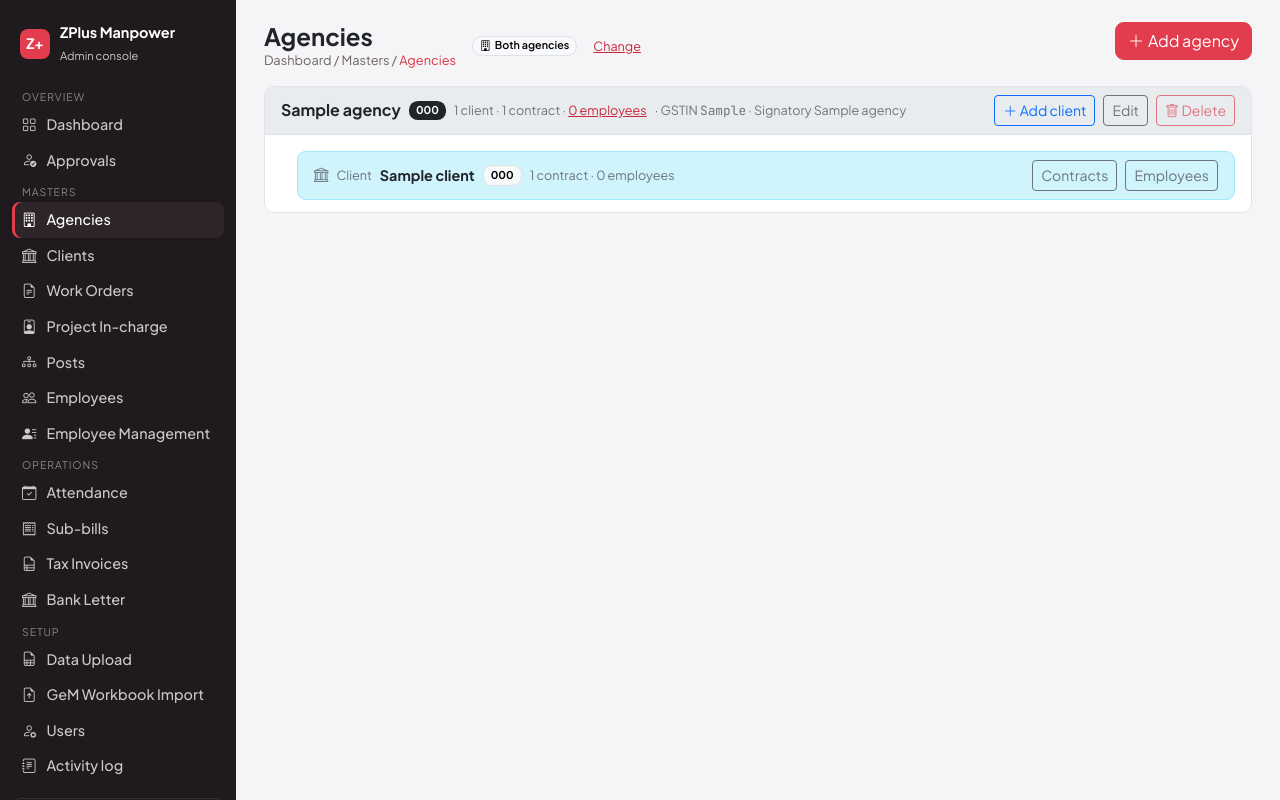
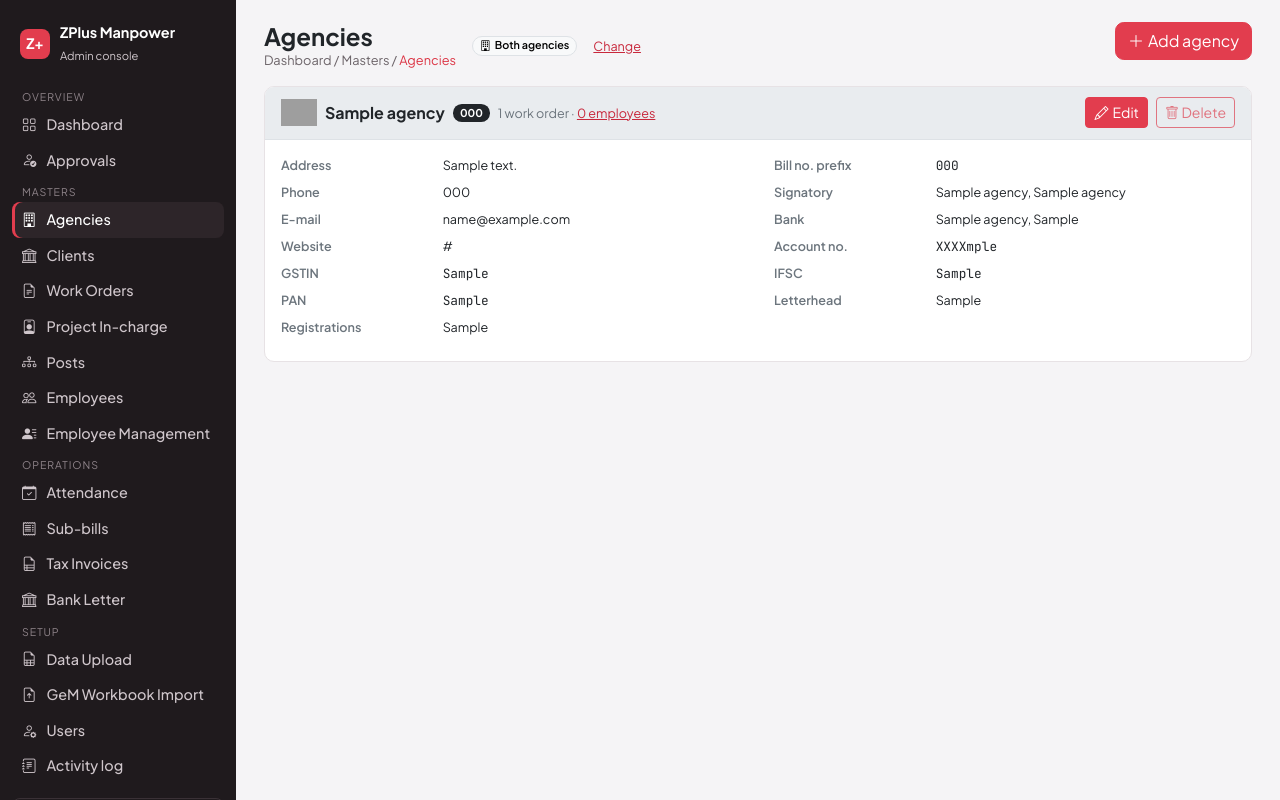
Before and after one commit to EPFRAGHU/zplus, a Laravel app: page /agencies in a window 1280 px wide. Run offline with Laravel 12, Linux system fonts and the light colour scheme; a user stored in the database is signed in; data comes from the database, SQL or seed files in the repository; tables that the repository leaves empty hold one stand-in row (values such as "Sample post"); grey boxes are pictures that could not be loaded.

Commit message:
feat: agency details page, projects on work orders, short project name

```diff
--- a/app/Http/Controllers/AgencyController.php
+++ b/app/Http/Controllers/AgencyController.php
@@ -18,8 +18,7 @@ class AgencyController extends Controller
     public function index(): View
     {
         return view('agencies.index', ['agencies' => Agency::query()
-            ->with(['clients' => fn ($q) => $q->withCount(['contracts', 'employees' => fn ($e) => $e->whereIn('status', ['active', 'notice'])])->orderBy('name')])
-            ->withCount(['contracts', 'clients', 'employees' => fn ($q) => $q->whereIn('status', ['active', 'notice'])])
+            ->withCount(['contracts', 'employees' => fn ($q) => $q->whereIn('status', ['active', 'notice'])])
             ->orderBy('name')->get()]);
     }
 
--- a/app/Http/Controllers/GemContractController.php
+++ b/app/Http/Controllers/GemContractController.php
@@ -18,7 +18,7 @@ class GemContractController extends Controller
     public function index(Request $request): View
     {
         $contracts = GemContract::query()
-            ->with(['agency', 'client', 'projects.posts' => fn ($q) => $q->withCount('activeEmployees')])
+            ->with(['agency', 'client', 'projects.incharge', 'projects.posts' => fn ($q) => $q->withCount('activeEmployees')])
             ->when($request->integer('agency'), fn ($q, $id) => $q->where('agency_id', $id))
             ->when($request->integer('client'), fn ($q, $id) => $q->where('client_id', $id))
             ->when($request->string('q')->trim()->value(), fn ($q, $s) => $q->where(fn ($w) => $w
--- a/app/Http/Controllers/ProjectController.php
+++ b/app/Http/Controllers/ProjectController.php
@@ -79,7 +79,7 @@ class ProjectController extends Controller
             'pi_name' => ['nullable', 'string', 'max:255'],
             'pi_designation' => ['nullable', 'string', 'max:255'],
             'location' => ['nullable', 'string', 'max:255'],
-        ]);
+        ], [], ['code' => 'short project name']);
         $data['code'] = strtoupper($data['code']);
         $data = \App\Support\PiAllotment::syncNames($data);
         $data['saturday_off'] = $request->boolean('saturday_off');
--- a/app/Services/MasterImport/ProjectSheet.php
+++ b/app/Services/MasterImport/ProjectSheet.php
@@ -32,7 +32,7 @@ final class ProjectSheet extends MasterSheet
     {
         return [
             new Column('contract_no', 'GeM contract no.', true, 'text', null, 'Must already be in the app (GeM contracts).', 'GEMC-511687731718030', 26, asText: true, identifies: true),
-            new Column('code', 'Project code', true, help: 'Short code used in bill numbers, e.g. MPH. Letters and digits only.', example: 'MPH', width: 12, identifies: true),
+            new Column('code', 'Project code', true, help: 'Short project name, used in sub-bill numbers and appointment letters, e.g. MPH. Letters and digits only.', example: 'MPH', width: 12, identifies: true),
             new Column('name', 'Project name', true, example: 'MPH', width: 22),
             new Column('title', 'Full title', help: 'Printed on the covering letter', example: 'MPH Academic Programme', width: 36),
             new Column('pi_name', 'PI name', example: 'Dr. S. Kanungo', width: 20),
--- a/config/releases.php
+++ b/config/releases.php
@@ -12,6 +12,13 @@ return [
     'timezone' => 'Asia/Kolkata',      // release times are Indian Standard Time
 
     'releases' => [
+        ['version' => '2.19.0', 'date' => '2026-11-21 13:00', 'title' => 'Agencies page, projects on work orders, short project name', 'type' => 'feature', 'notes' => [
+            'Agencies page shows each agency\'s full details (address, contacts, GSTIN, PAN, registrations, signatory, bank, bill prefix) with an Edit button; client names and Add client removed',
+            'Work orders list shows each work order\'s projects (short name, project name, Project In-charge, posts filled) instead of the client',
+            '"Code" of a project is now called "Short project name" (used in sub-bill numbers and appointment letters)',
+            'Clients no longer need a bill code; one is filled in automatically',
+            'No bill amount, number or data changes',
+        ]],
         ['version' => '2.18.1', 'date' => '2026-11-18 23:55', 'title' => 'Error pages, health check and icon', 'type' => 'fix', 'notes' => [
             'Error pages (not found, not allowed, page expired, too many attempts, something went wrong, maintenance) now match the app\'s design and never show technical details',
             'New /health address for Coolify and uptime monitors; it also checks that the database answers',
--- a/resources/views/agencies/index.blade.php
+++ b/resources/views/agencies/index.blade.php
@@ -1,32 +1,46 @@
 <x-layouts.app title="Agencies" crumb="Masters / <span class='text-danger'>Agencies</span>">
   <x-slot:actions>@can('add-agency')<a class="btn btn-primary" href="{{ route('agencies.create') }}"><i class="bi bi-plus-lg me-1"></i>Add agency</a>@endcan</x-slot:actions>
+  @php($line = fn ($v) => filled($v) ? $v : '—')
   @forelse ($agencies as $a)
-    <div class="z-card mb-3">
+    <div class="z-card mb-3" id="agency-{{ $a->id }}">
       <div class="d-flex align-items-center gap-2 flex-wrap px-3 py-2 rounded-top bg-body-secondary border-bottom">
+        @if($a->logo_path)<img src="{{ route('agencies.logo', $a) }}" alt="" style="width:36px;height:36px;object-fit:contain">@endif
         <b class="fs-6">{{ $a->name }}</b> <span class="badge text-bg-dark">{{ $a->code }}</span>
-        <span class="small text-secondary">{{ $a->clients_count }} {{ \Illuminate\Support\Str::plural('client', $a->clients_count) }} · {{ $a->contracts_count }} {{ \Illuminate\Support\Str::plural('contract', $a->contracts_count) }} ·
+        <span class="small text-secondary">{{ $a->contracts_count }} {{ \Illuminate\Support\Str::plural('work order', $a->contracts_count) }} ·
           <a href="{{ route('employees.index', ['agency' => $a->id]) }}">{{ $a->employees_count }} {{ \Illuminate\Support\Str::plural('employee', $a->employees_count) }}</a></span>
-        <span class="small text-secondary">· GSTIN <span class="mono">{{ $a->gstin ?? '—' }}</span> · Signatory {{ $a->signatory_name ?? '—' }}</span>
         @can('manage-masters')
           <div class="ms-auto d-flex gap-2">
-            <a class="btn btn-sm btn-outline-primary" href="{{ route('clients.create', ['agency' => $a->id]) }}"><i class="bi bi-plus-lg"></i> Add client</a>
-            <a class="btn btn-sm btn-outline-secondary" href="{{ route('agencies.edit', $a) }}">Edit</a>
+            <a class="btn btn-sm btn-primary" href="{{ route('agencies.edit', $a) }}"><i class="bi bi-pencil me-1"></i>Edit</a>
             @can('show-delete')<x-delete-button :action="route('agencies.destroy', $a)" :blocked="\App\Support\SafeDelete::agency($a)" :confirm="'Delete agency '.$a->name.'? It has no clients, staff, bills or logins.'" />@endcan
           </div>
         @endcan
       </div>
-      <div class="p-3 pb-1">
-        @forelse($a->clients as $c)
-          <x-client-block :client="$c" :meta="$c->contracts_count.' '.\Illuminate\Support\Str::plural('contract', $c->contracts_count).' · '.$c->employees_count.' '.\Illuminate\Support\Str::plural('employee', $c->employees_count)">
-            <a class="btn btn-sm btn-outline-secondary" href="{{ route('contracts.index', ['agency' => $a->id, 'client' => $c->id]) }}">Contracts</a>
-            <a class="btn btn-sm btn-outline-secondary" href="{{ route('employees.index', ['agency' => $a->id, 'client' => $c->id]) }}">Employees</a>
-          </x-client-block>
-        @empty
-          <p class="small text-secondary mb-2">No clients yet. Use <b>Add client</b> to add the first one.</p>
-        @endforelse
+      <div class="row g-0">
+        <div class="col-lg-6 p-3">
+          <dl class="row small mb-0">
+            <dt class="col-sm-4 text-secondary fw-semibold">Address</dt><dd class="col-sm-8" style="white-space:pre-line">{{ $line($a->address) }}</dd>
+            <dt class="col-sm-4 text-secondary fw-semibold">Phone</dt><dd class="col-sm-8">{{ $line($a->phones ?: $a->phone) }}</dd>
+            <dt class="col-sm-4 text-secondary fw-semibold">E-mail</dt><dd class="col-sm-8">{{ $line($a->email) }}</dd>
+            <dt class="col-sm-4 text-secondary fw-semibold">Website</dt><dd class="col-sm-8">{{ $line($a->website) }}</dd>
+            <dt class="col-sm-4 text-secondary fw-semibold">GSTIN</dt><dd class="col-sm-8 mono">{{ $line($a->gstin) }}</dd>
+            <dt class="col-sm-4 text-secondary fw-semibold">PAN</dt><dd class="col-sm-8 mono">{{ $line($a->pan) }}</dd>
+            <dt class="col-sm-4 text-secondary fw-semibold">Registrations</dt><dd class="col-sm-8" style="white-space:pre-line">{{ $line($a->registrations) }}</dd>
+          </dl>
+        </div>
+        <div class="col-lg-6 p-3 border-start-lg">
+          <dl class="row small mb-0">
+            <dt class="col-sm-4 text-secondary fw-semibold">Bill no. prefix</dt><dd class="col-sm-8 mono">{{ $a->numberPrefix() }}</dd>
+            <dt class="col-sm-4 text-secondary fw-semibold">Signatory</dt><dd class="col-sm-8">{{ $line(trim($a->signatory_name.($a->signatory_title ? ', '.$a->signatory_title : ''), ', ')) }}</dd>
+            <dt class="col-sm-4 text-secondary fw-semibold">Bank</dt><dd class="col-sm-8">{{ $line(trim($a->bank_name.($a->bank_branch ? ', '.$a->bank_branch : ''), ', ')) }}</dd>
+            <dt class="col-sm-4 text-secondary fw-semibold">Account no.</dt><dd class="col-sm-8 mono">{{ $a->bank_account_no ? 'XXXX'.substr((string) $a->bank_account_no, -4) : '—' }}</dd>
+            <dt class="col-sm-4 text-secondary fw-semibold">IFSC</dt><dd class="col-sm-8 mono">{{ $line($a->bank_ifsc) }}</dd>
+            <dt class="col-sm-4 text-secondary fw-semibold">Letterhead</dt><dd class="col-sm-8">{{ ucfirst($a->letterhead_style ?: 'classic') }}</dd>
+          </dl>
+          @if(! $a->bank_account_no || ! $a->bank_ifsc)<div class="alert alert-warning small py-2 mt-2 mb-0">Bank details are incomplete: tax invoices and bank letters will show blanks. Use <b>Edit</b> to add them.</div>@endif
+        </div>
       </div>
     </div>
   @empty
-    <div class="z-card p-4 text-center text-secondary">No agencies yet. Add SWACHHA and Z Plus Surakhya Seva, or import your GeM workbook.</div>
+    <div class="z-card p-4 text-center text-secondary">No agencies yet.</div>
   @endforelse
 </x-layouts.app>
--- a/resources/views/clients/form.blade.php
+++ b/resources/views/clients/form.blade.php
@@ -9,7 +9,6 @@
         :hint="($hasContracts ?? false) ? 'This client has work orders, so its agency cannot be changed.' : (\App\Support\Agency\AgencyContext::id() ? 'Clients you add belong to your agency.' : 'Works with both agencies? Save this one, then add the client again for the other agency.')" />
       <div class="col-md-6"></div>
       <x-field name="name" label="Client name" :value="$client->name" required hint="e.g. ICMR-NIHR (RMRCBB), Bhubaneswar" />
-      <x-field name="short_code" label="Bill code" :value="$client->short_code" required col="col-md-3" maxlength="16" hint="Letters, numbers, / and -; up to 16. e.g. ICMR" />
       <x-field name="letter_code" label="Letter code" :value="$client->letter_code" col="col-md-3" maxlength="16" hint="For appointment letters; / and - allowed, up to 16. e.g. NIHR" />
       <x-field name="addressee" label="Bills addressed to" :value="$client->addressee" hint="e.g. The Administrative Officer" />
       <x-field name="contact_person" label="Contact person" :value="$client->contact_person" col="col-md-3" />
--- a/resources/views/clients/index.blade.php
+++ b/resources/views/clients/index.blade.php
@@ -23,7 +23,7 @@
         </td></tr>
       @endif
       <x-client-block :client="$c" colspan="7"
-        :meta="'Bill code '.$c->short_code.' · '.$c->contracts_count.' '.\Illuminate\Support\Str::plural('contract', $c->contracts_count).' · '.$c->employees_count.' '.\Illuminate\Support\Str::plural('employee', $c->employees_count).($c->contact_person ? ' · '.$c->contact_person : '').($c->phone ? ' '.$c->phone : '').($c->district ? ' · '.$c->district : '').($c->gstin ? ' · GSTIN '.$c->gstin : '').' · '.$c->payment_term_days.'-day term'">
+        :meta="$c->contracts_count.' '.\Illuminate\Support\Str::plural('contract', $c->contracts_count).' · '.$c->employees_count.' '.\Illuminate\Support\Str::plural('employee', $c->employees_count).($c->contact_person ? ' · '.$c->contact_person : '').($c->phone ? ' '.$c->phone : '').($c->district ? ' · '.$c->district : '').($c->gstin ? ' · GSTIN '.$c->gstin : '').' · '.$c->payment_term_days.'-day term'">
         <x-status :value="$c->status" />
         <a class="btn btn-sm btn-outline-secondary" href="{{ route('employees.index', ['agency' => $c->agency_id, 'client' => $c->id]) }}" title="Employees of this client">{{ $c->employees_count }} <i class="bi bi-people"></i></a>
         @can('manage-masters')
--- a/resources/views/contracts/_project-fields.blade.php
+++ b/resources/views/contracts/_project-fields.blade.php
@@ -1,7 +1,7 @@
 @php($pis = $incharges ?? collect())
 <div class="row g-2">
   <div class="col-md-3"><label class="form-label small text-secondary mb-1">Project name *</label><input class="form-control form-control-sm" name="name" value="{{ $p?->name }}" required></div>
-  <div class="col-md-2"><label class="form-label small text-secondary mb-1">Code (in bill no.) *</label><input class="form-control form-control-sm mono" name="code" value="{{ $p?->code }}" required maxlength="12" placeholder="HTA" title="Letters, numbers, / and -"></div>
+  <div class="col-md-2"><label class="form-label small text-secondary mb-1" title="Used in sub-bill numbers and appointment letters, e.g. MPH">Short project name *</label><input class="form-control form-control-sm mono" name="code" value="{{ $p?->code }}" required maxlength="12" placeholder="HTA" title="Letters, numbers, / and -"></div>
   <div class="col-md-3"><label class="form-label small text-secondary mb-1">Project In-charge</label>
     <select class="form-select form-select-sm" name="project_incharge_id">
       <option value="">{{ $p?->pi_name && ! $p?->project_incharge_id ? $p->pi_name.' (not in Project In-charge list)' : 'Choose PI' }}</option>
--- a/resources/views/posts/_add-modal.blade.php
+++ b/resources/views/posts/_add-modal.blade.php
@@ -39,7 +39,7 @@
             @foreach($pickProjects as $p)<option value="{{ $p->id }}" data-contract="{{ $p->gem_contract_id }}">{{ $p->name }}{{ $p->pi_name ? ' · '.$p->pi_name : '' }}</option>@endforeach</select></div>
           <div class="col-12" id="qa-project-new" hidden><div class="row g-2">
             <div class="col-md-5"><input class="form-control" name="project_name" id="qa-pname" placeholder="Project name, e.g. MPH" aria-label="Project name"></div>
-            <div class="col-md-3"><input class="form-control mono" name="project_code" maxlength="12" placeholder="Code for bill no." aria-label="Project code"></div>
+            <div class="col-md-3"><input class="form-control mono" name="project_code" maxlength="12" placeholder="Short project name, e.g. MPH" aria-label="Short project name"></div>
             <div class="col-md-4"><input class="form-control" name="pi_name" placeholder="PI name" aria-label="PI name"></div>
           </div></div>
 
```
Also changed, not shown: app/Http/Controllers/ClientController.php (+21 -2 lines), resources/views/contracts/index.blade.php (+14 -25 lines), tests/Feature/ClientAgencyTest.php (+25 -11 lines), tests/Feature/WebFlowTest.php (+3 -1 lines), CHANGELOG.md.
